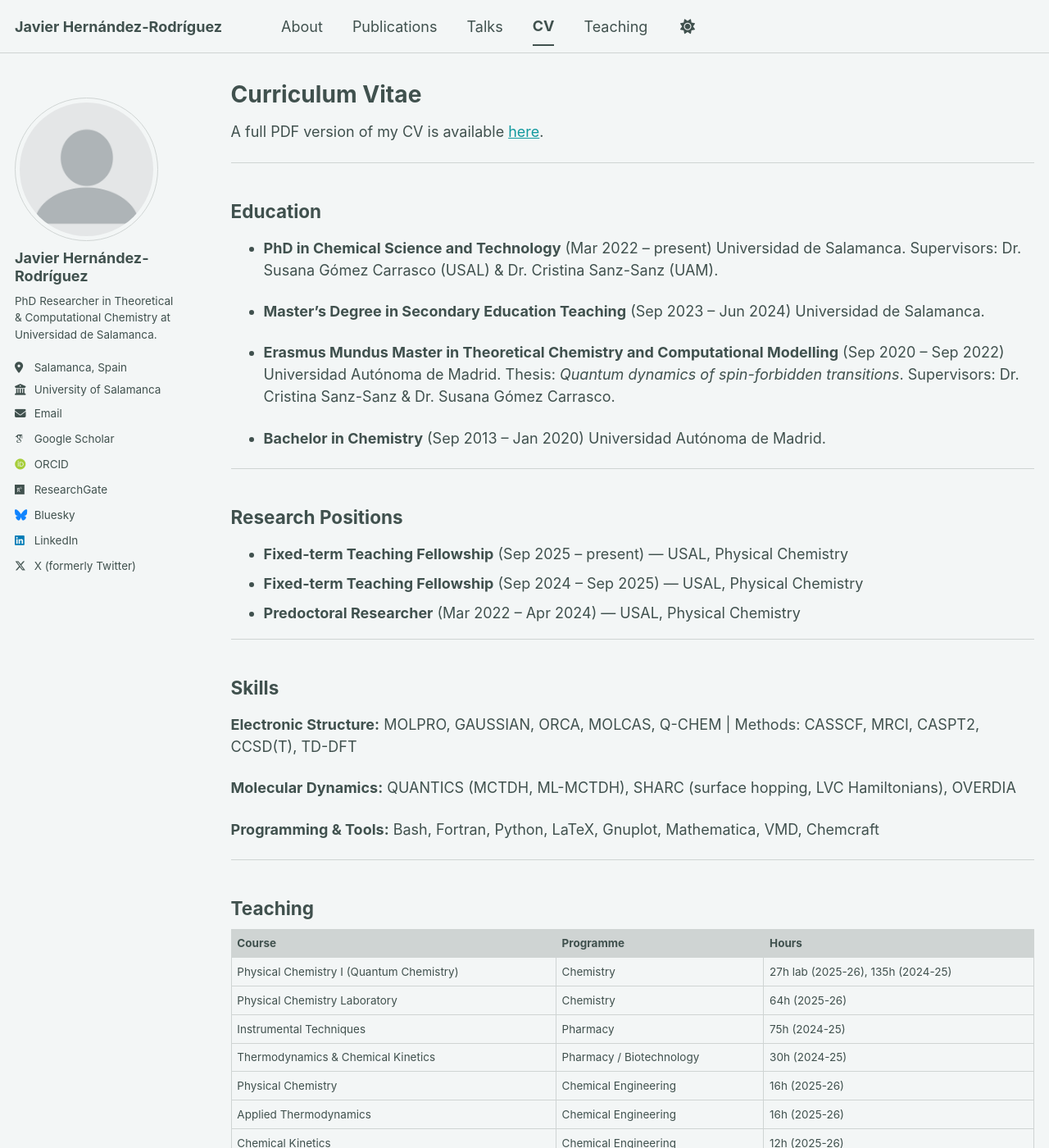
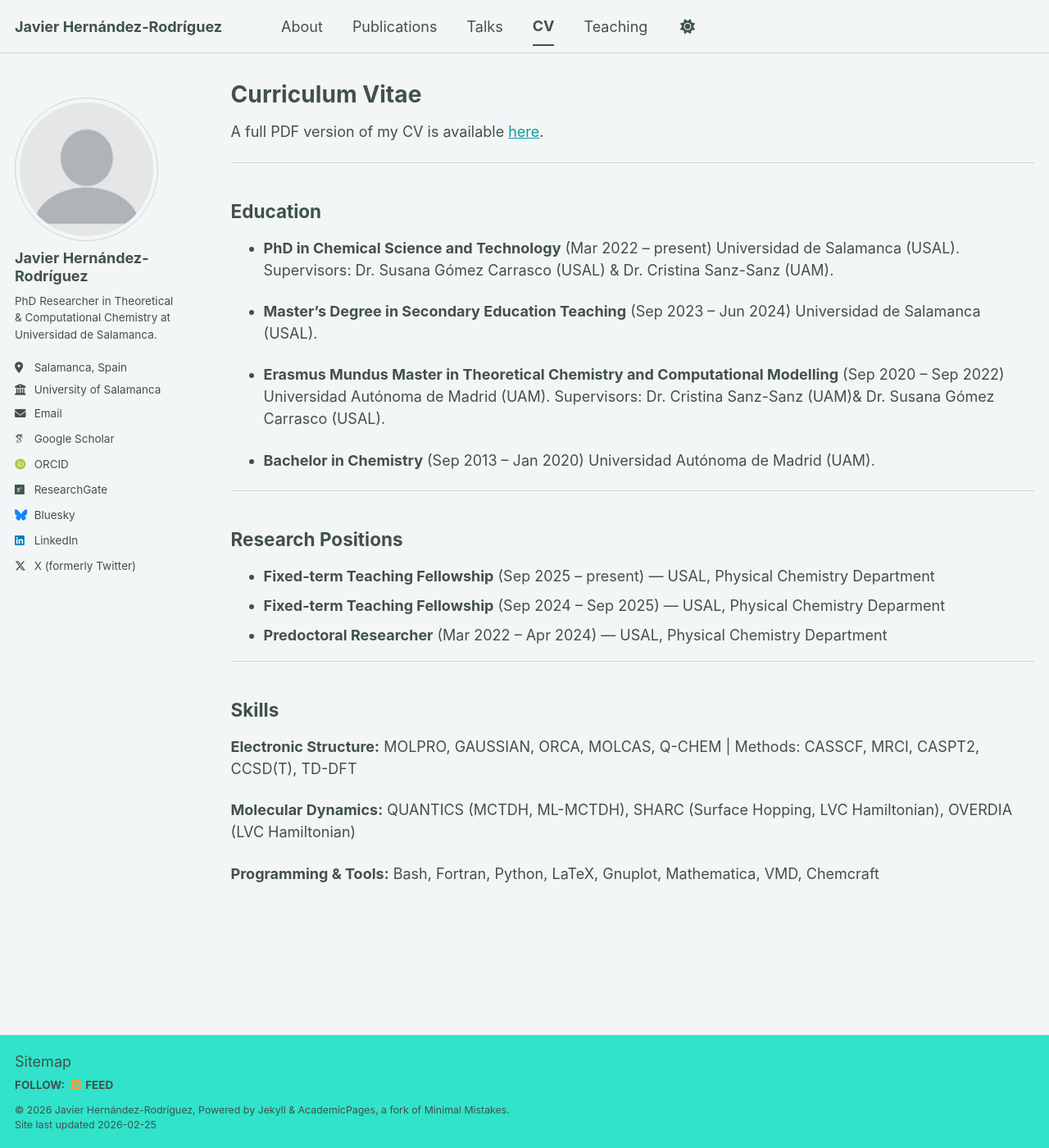
Before and after one commit to javier-hernandezr/javier-hernandezr.github.io, a Jekyll site: the page built from _pages/cv.md, in a window 1280 px wide and 1400 px high. Shown: the whole window at 82% size. Built offline with Jekyll 4.4.1, drawn with Linux system fonts in a browser that asks for light colours; some web fonts are replaced; a script bundle is joined from its source files by our own code; library files that are not in the unit come from our copies.

Commit message:
Update cv.md

```diff
--- a/_pages/cv.md
+++ b/_pages/cv.md
@@ -16,27 +16,26 @@ A full PDF version of my CV is available [here](/files/CV-Javier_Hernandez.pdf).
 ## Education
 
 - **PhD in Chemical Science and Technology** (Mar 2022 – present)
-  Universidad de Salamanca.
+  Universidad de Salamanca (USAL).
   Supervisors: Dr. Susana Gómez Carrasco (USAL) & Dr. Cristina Sanz-Sanz (UAM).
 
 - **Master's Degree in Secondary Education Teaching** (Sep 2023 – Jun 2024)
-  Universidad de Salamanca.
+  Universidad de Salamanca (USAL).
 
 - **Erasmus Mundus Master in Theoretical Chemistry and Computational Modelling** (Sep 2020 – Sep 2022)
-  Universidad Autónoma de Madrid.
-  Thesis: *Quantum dynamics of spin-forbidden transitions*.
-  Supervisors: Dr. Cristina Sanz-Sanz & Dr. Susana Gómez Carrasco.
+  Universidad Autónoma de Madrid (UAM).
+  Supervisors: Dr. Cristina Sanz-Sanz (UAM)& Dr. Susana Gómez Carrasco (USAL).
 
 - **Bachelor in Chemistry** (Sep 2013 – Jan 2020)
-  Universidad Autónoma de Madrid.
+  Universidad Autónoma de Madrid (UAM).
 
 ---
 
 ## Research Positions
 
-- **Fixed-term Teaching Fellowship** (Sep 2025 – present) — USAL, Physical Chemistry
-- **Fixed-term Teaching Fellowship** (Sep 2024 – Sep 2025) — USAL, Physical Chemistry
-- **Predoctoral Researcher** (Mar 2022 – Apr 2024) — USAL, Physical Chemistry
+- **Fixed-term Teaching Fellowship** (Sep 2025 – present) — USAL, Physical Chemistry Department
+- **Fixed-term Teaching Fellowship** (Sep 2024 – Sep 2025) — USAL, Physical Chemistry Deparment
+- **Predoctoral Researcher** (Mar 2022 – Apr 2024) — USAL, Physical Chemistry Department
 
 ---
 
@@ -45,20 +44,6 @@ A full PDF version of my CV is available [here](/files/CV-Javier_Hernandez.pdf).
 **Electronic Structure:** MOLPRO, GAUSSIAN, ORCA, MOLCAS, Q-CHEM |
 Methods: CASSCF, MRCI, CASPT2, CCSD(T), TD-DFT
 
-**Molecular Dynamics:** QUANTICS (MCTDH, ML-MCTDH), SHARC (surface hopping, LVC Hamiltonians), OVERDIA
+**Molecular Dynamics:** QUANTICS (MCTDH, ML-MCTDH), SHARC (Surface Hopping, LVC Hamiltonian), OVERDIA (LVC Hamiltonian)
 
 **Programming & Tools:** Bash, Fortran, Python, LaTeX, Gnuplot, Mathematica, VMD, Chemcraft
-
----
-
-## Teaching
-
-| Course | Programme | Hours |
-|--------|-----------|-------|
-| Physical Chemistry I (Quantum Chemistry) | Chemistry | 27h lab (2025-26), 135h (2024-25) |
-| Physical Chemistry Laboratory | Chemistry | 64h (2025-26) |
-| Instrumental Techniques | Pharmacy | 75h (2024-25) |
-| Thermodynamics & Chemical Kinetics | Pharmacy / Biotechnology | 30h (2024-25) |
-| Physical Chemistry | Chemical Engineering | 16h (2025-26) |
-| Applied Thermodynamics | Chemical Engineering | 16h (2025-26) |
-| Chemical Kinetics | Chemical Engineering | 12h (2025-26) |
```
